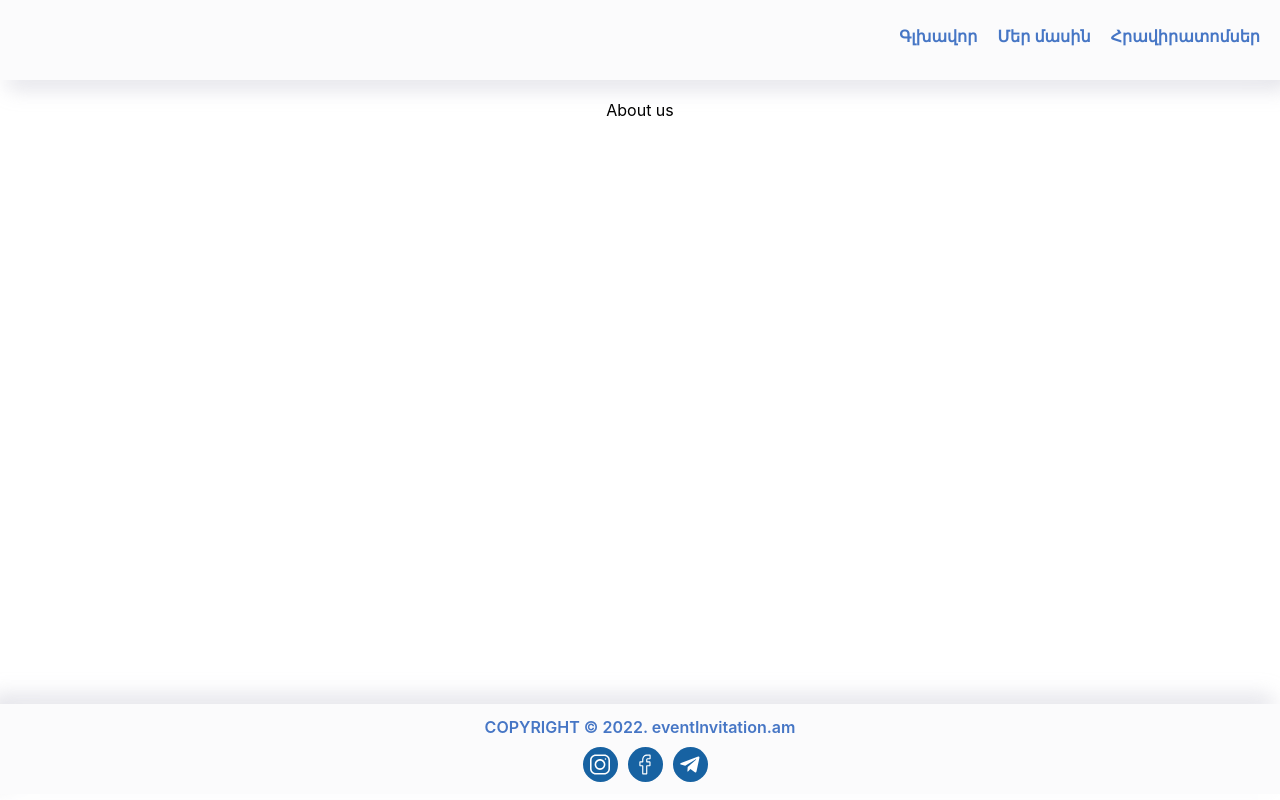
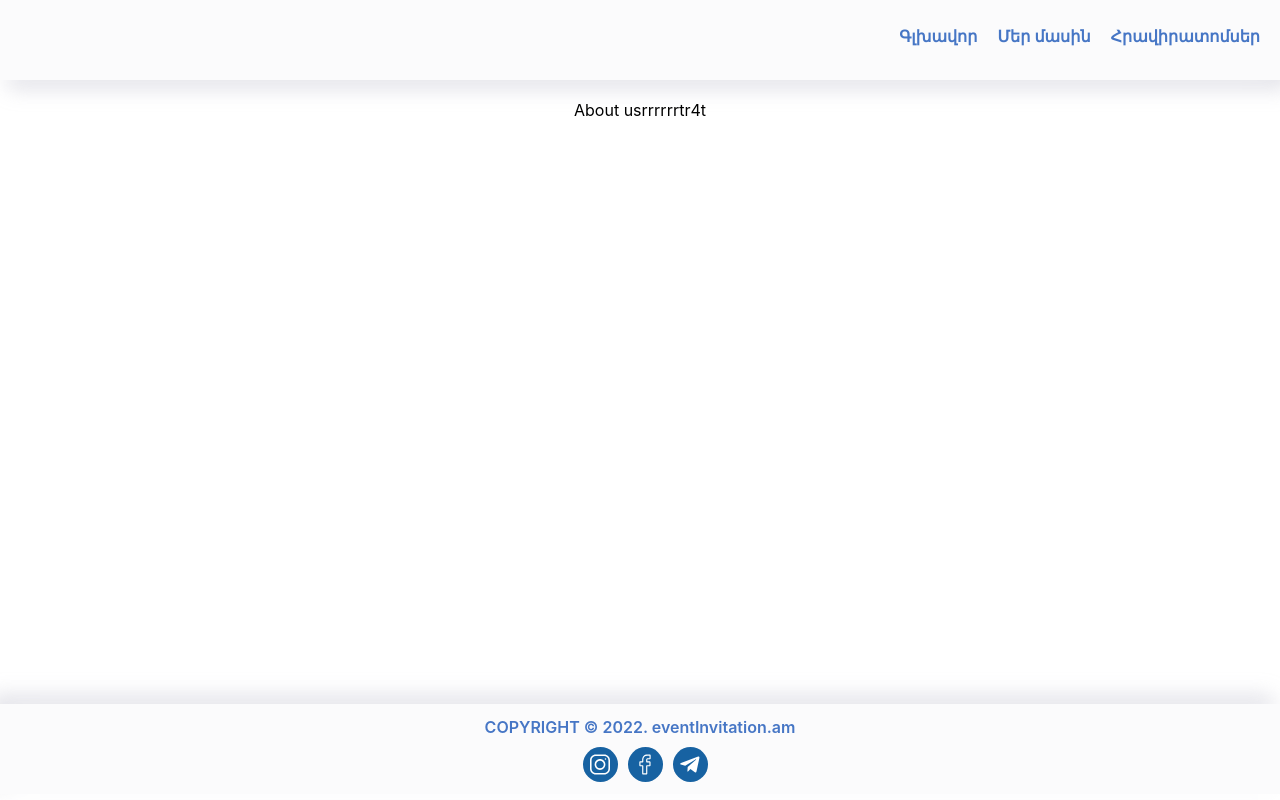
Before and after one commit to jannamryan1997/EventInvitation, a React (Create React App) app: page /about-us in a window 1280 px wide. Built offline with nearby package versions, Linux system fonts and the light colour scheme.

Commit message:
fixed bugs

```diff
--- a/src/Pages/AboutUs/index.js
+++ b/src/Pages/AboutUs/index.js
@@ -2,6 +2,6 @@ import {React} from 'react';
 
 export function AboutUs(){
     return(
-        <>About us</>
+        <>About usrrrrrrtr4t</>
     )
 }
```
